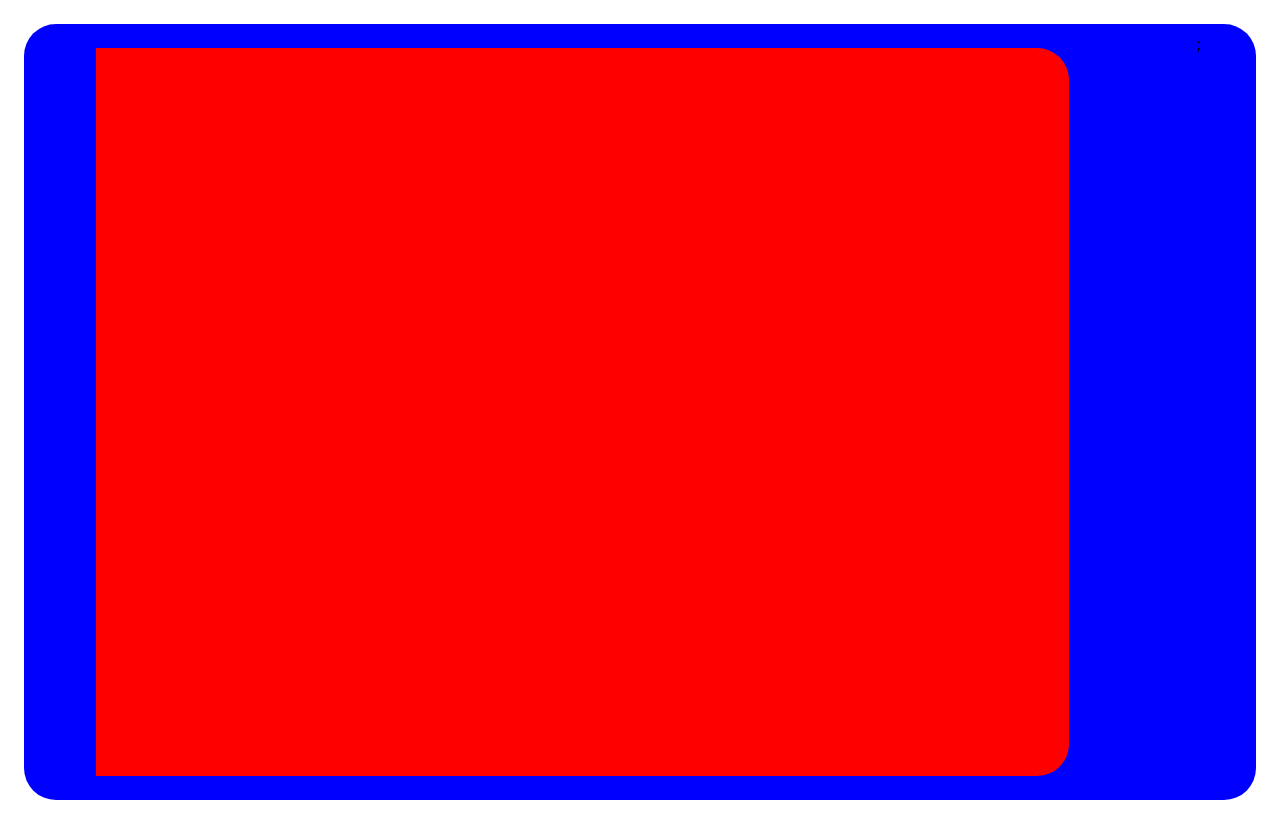
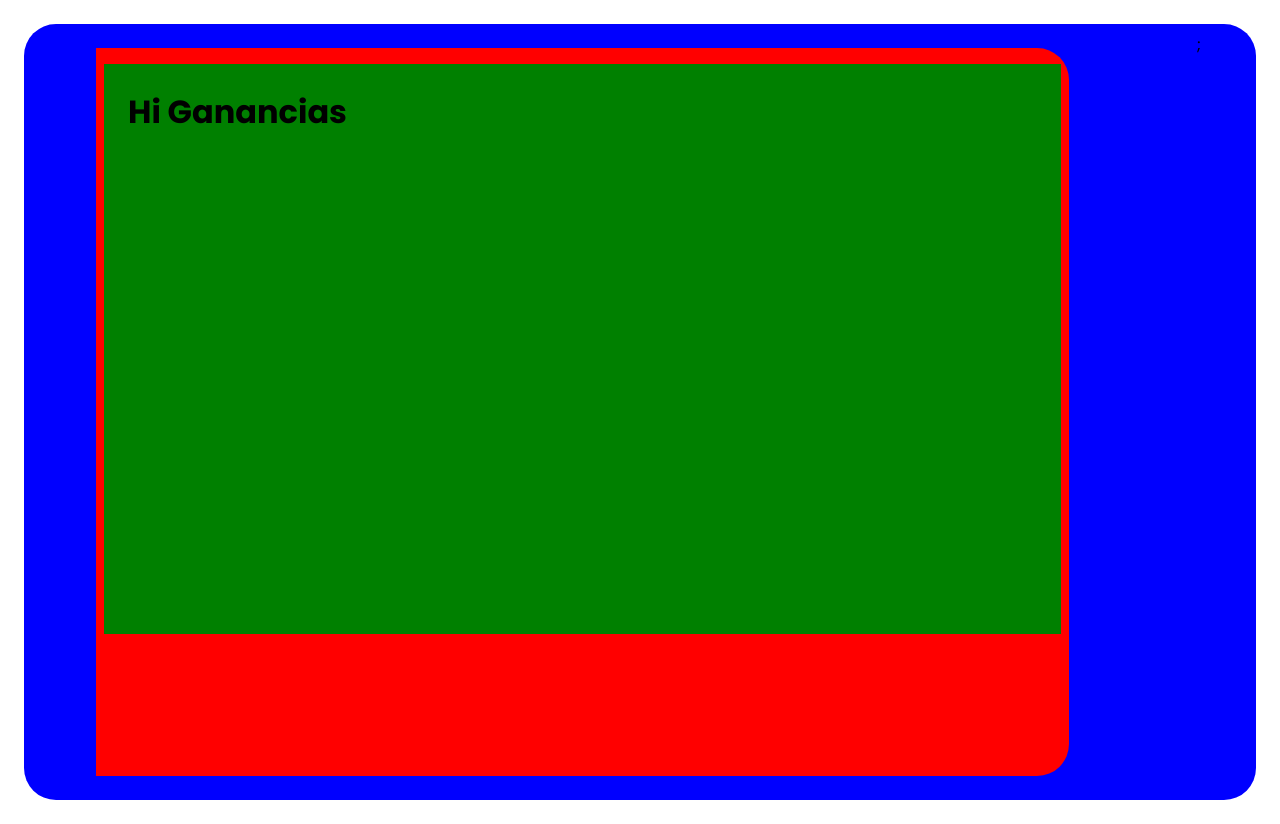
Before and after one commit to alucart2005/littleR_dashboard, a React (Vite) app: page / in a window 1280 px wide. Built offline with nearby package versions, Linux system fonts and the light colour scheme.

Commit message:
Feature: working on Styled components

```diff
--- a/src/App.jsx
+++ b/src/App.jsx
@@ -18,6 +18,5 @@ const Container = styled.div`
   border-radius: 2rem;
   @media screen and (min-width: 320px) and (max-width:1080px) {
     flex-direction: column;
-    /* background-color:green */
   }
 `;
--- /dev/null
+++ b/src/components/Ganancias.jsx
@@ -0,0 +1,3 @@
+export function Ganancias() {
+  return (<h1>Hi Ganancias</h1>);
+}
--- a/src/pages/Home.jsx
+++ b/src/pages/Home.jsx
@@ -1,9 +1,16 @@
 import styled from "styled-components";
+import { Ganancias } from "../components/Ganancias";
 
 export function Home() {
   return (
     <Container>
-
+      <SubContainer>
+        <SectionA>
+          <ColumnA1>
+            <Ganancias/>
+          </ColumnA1>
+        </SectionA>
+      </SubContainer>
     </Container>
   );
 }
@@ -14,4 +21,46 @@ const Container = styled.div`
   background: red;
   border-top-right-radius: 2rem;
   margin: 1rem 8rem 1rem 4rem;
-`
+  @media screen and (min-width: 320px) and (max-width: 1080px) {
+    display: flex;
+    flex-direction: column;
+    width: 100%;
+    margin: 1rem 0 0 0;
+  }
+`;
+const SubContainer = styled.div`
+  margin: 0.5rem 0;
+  height: 80%;
+  width: 100%;
+  display: flex;
+  flex-direction: column;
+  gap: 4rem;
+  background-color: hsl(120, 100%, 25.098039215686274%);
+  @media screen and (min-width: 320px) and (max-width: 1080px) {
+    height: 100%;
+  }
+`;
+const SectionA = styled.div`
+  display: flex;
+  justify-content: space-between;
+  height: 40%;
+  width: 100%;
+  gap: 2rem;
+  @media screen and (min-width: 320px) and (max-width: 1080px) {
+    flex-direction: column;
+    align-items: center;
+    height: max-content;
+  }
+`;
+const ColumnA1 = styled.div`
+  display: flex;
+  gap: 3rem;
+  @media screen and (min-width: 320px) and (max-width:1080px) {
+    flex-direction: column;
+    justify-content: center;
+    align-items:center;
+    gap:1rem;
+    width:100%;
+  }
+
+`;
```
